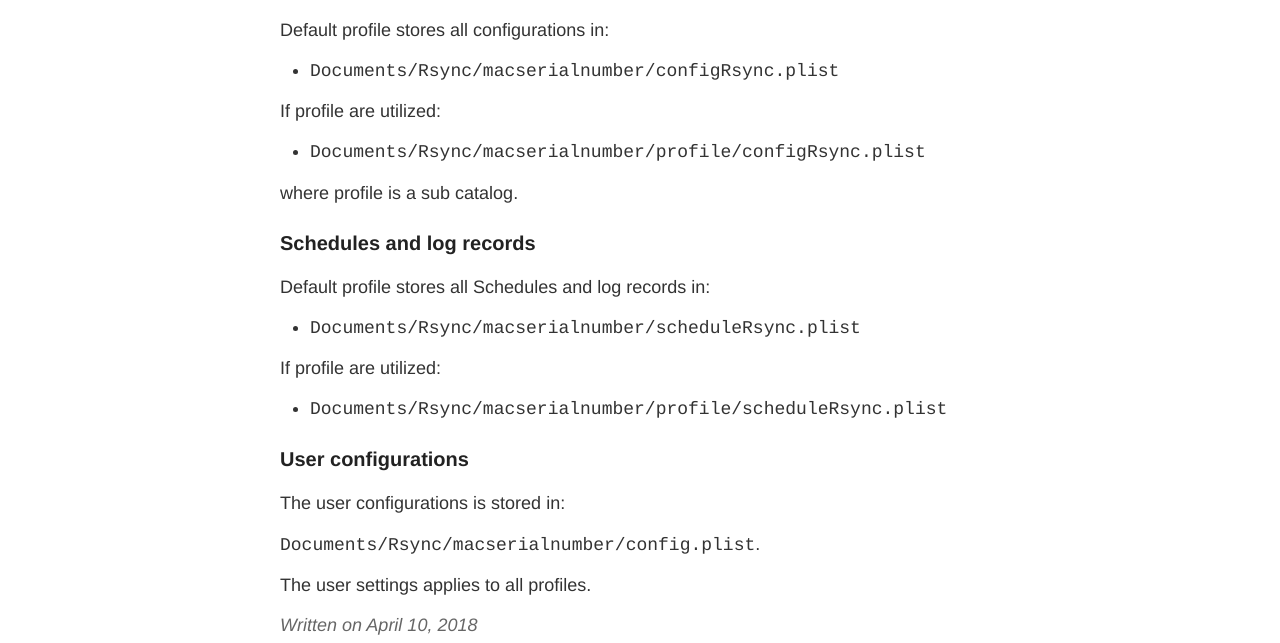
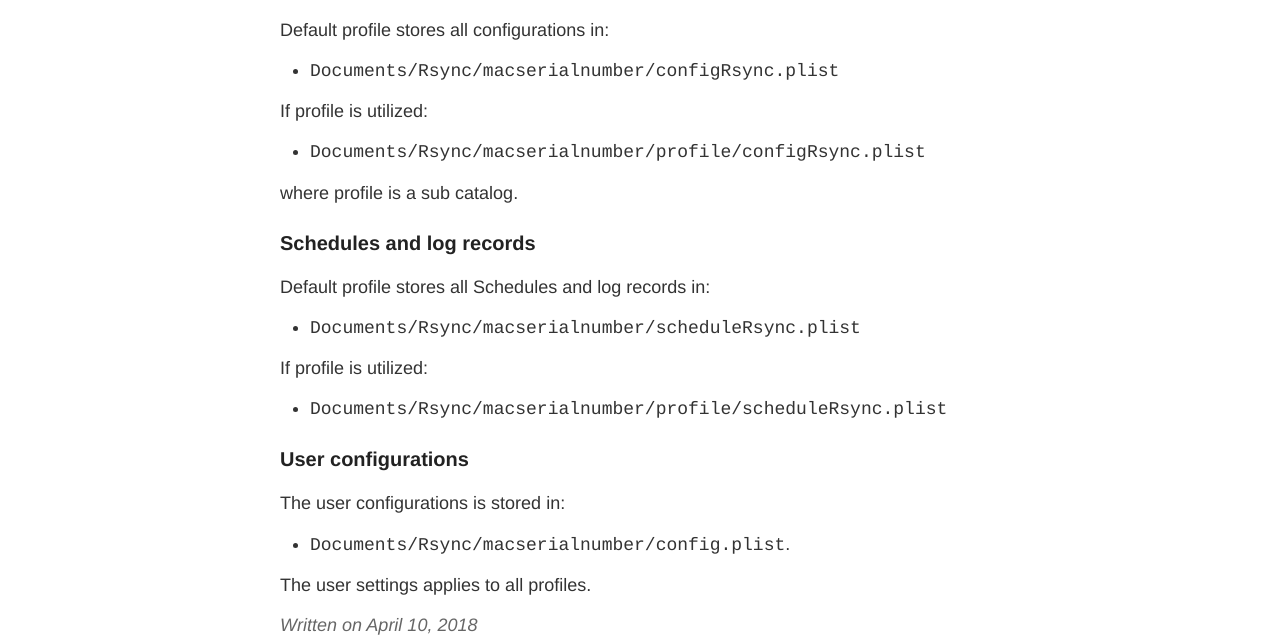
Before and after one commit to d2s/Documentation, a Jekyll site: the page built from _posts/2018-04-10-configfiles.md, in a window 1280 px wide. Shown: the part 380-1023 px from the top of the page. Built offline with Jekyll 4.4.1, drawn with Linux system fonts in a browser that asks for light colours.

Commit message:
Update 2018-04-10-configfiles.md

```diff
--- a/_posts/2018-04-10-configfiles.md
+++ b/_posts/2018-04-10-configfiles.md
@@ -12,7 +12,7 @@ Default profile stores all configurations in:
 
 * `Documents/Rsync/macserialnumber/configRsync.plist`
 
-If profile are utilized:
+If profile is utilized:
 
 * `Documents/Rsync/macserialnumber/profile/configRsync.plist`
 
@@ -24,7 +24,7 @@ Default profile stores all Schedules and log records in:
 
 * `Documents/Rsync/macserialnumber/scheduleRsync.plist`
 
-If profile are utilized:
+If profile is utilized:
 
 * `Documents/Rsync/macserialnumber/profile/scheduleRsync.plist`
 
@@ -32,6 +32,6 @@ If profile are utilized:
 
 The user configurations is stored in:
 
-`Documents/Rsync/macserialnumber/config.plist`.
+* `Documents/Rsync/macserialnumber/config.plist`.
 
 The user settings applies to all profiles.
```
